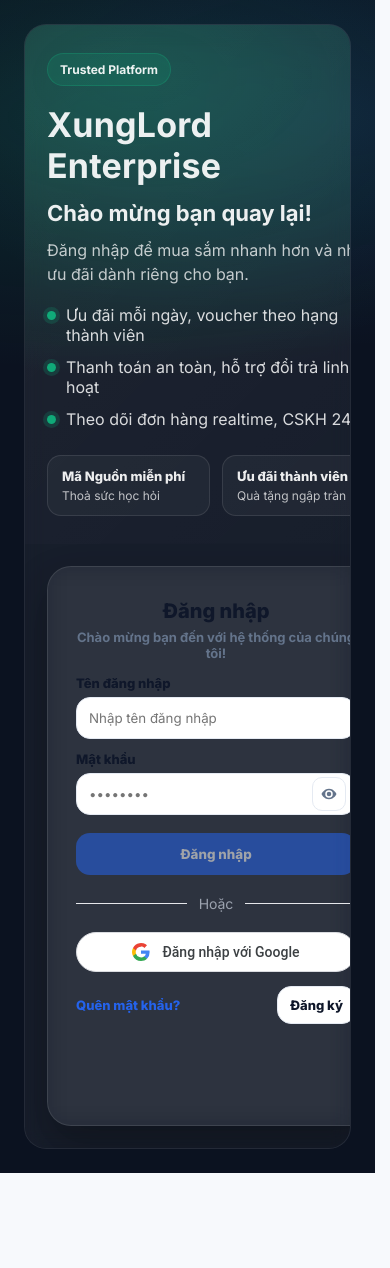
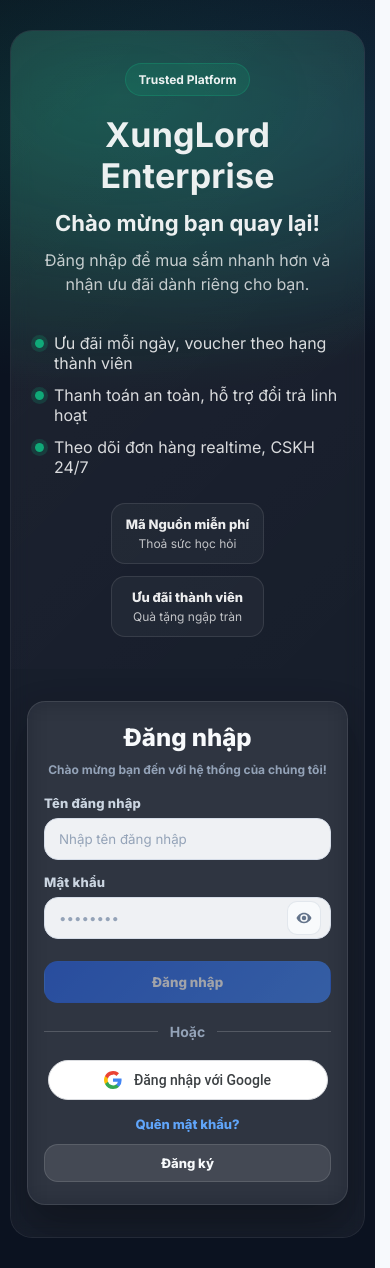
Before and after one commit to xungdzvc/miniEcom, an Angular app in the folder frontend/: page /login in a window 390 px wide. Before the commit the page ends 1173 px from the top, so only its background shows below. Built offline with nearby package versions, Linux system fonts and the light colour scheme.

Commit message:
upgrade UI auth form and auth layout

```diff
--- a/frontend/src/app/features/auth/layout/auth-layout.component.css
+++ b/frontend/src/app/features/auth/layout/auth-layout.component.css
@@ -1,18 +1,24 @@
+* {
+  box-sizing: border-box;
+}
+
 :host { display: block; }
 
-.auth-page{
+.auth-page {
   min-height: 100vh;
-  padding: 24px;
-  display: grid;
-  place-items: center;
+  padding: 16px; /* Giảm padding trên mobile */
+  display: flex;
+  align-items: center;
+  justify-content: center;
   background:
     radial-gradient(900px 420px at 20% 10%, rgba(16,185,129,.14), transparent 60%),
     radial-gradient(760px 420px at 90% 10%, rgba(59,130,246,.10), transparent 55%),
     #0b1220;
 }
 
-.auth-grid{
-  width: min(1080px, 100%);
+.auth-grid {
+  width: 100%;
+  max-width: 1080px;
   min-height: 620px;
   border-radius: 22px;
   overflow: hidden;
@@ -20,19 +26,23 @@
   background: rgba(255,255,255,.03);
   backdrop-filter: blur(10px);
   display: grid;
-  grid-template-columns: 1.25fr .9fr;
+  grid-template-columns: 1.25fr 0.9fr;
 }
 
-.hero{
-  padding: 42px 42px;
+.hero {
+  padding: 42px;
   color: rgba(255,255,255,.92);
   background:
     radial-gradient(900px 520px at 30% 10%, rgba(16,185,129,.22), transparent 58%),
     linear-gradient(135deg, rgba(255,255,255,.05), rgba(255,255,255,.02));
+  display: flex;
+  flex-direction: column;
+  justify-content: center;
 }
 
-.hero-inner{ max-width: 560px; }
-
+.hero-inner {
+  max-width: 100%; /* Đổi từ 560px sang 100% để linh hoạt hơn */
+}
 .badge{
   display: inline-flex;
   align-items: center;
@@ -118,19 +128,37 @@
 .panel{
   display: grid;
   place-items: center;
-  padding: 28px;
+  padding: 12px;
   background: rgba(255,255,255,.02);
 }
 
 /* responsive: mobile -> hero lên trên, form xuống dưới */
-@media (max-width: 900px){
-  .auth-grid{
-    grid-template-columns: 1fr;
+@media (max-width: 900px) {
+  .auth-page {
+    padding: 10px;
   }
-  .hero{
-    padding: 28px 22px;
+  .auth-grid {
+    grid-template-columns: 1fr; /* Chuyển sang 1 cột */
+    min-height: auto;
+    margin: 20px 0;
   }
-  .panel{
-    padding: 22px;
+  .hero {
+    padding: 32px 24px;
+    text-align: center; /* Căn giữa nội dung trên mobile cho đẹp */
+  }
+  .hero-inner {
+    display: flex;
+    flex-direction: column;
+    align-items: center;
+  }
+  .bullets {
+    text-align: left;
+    margin: 18px auto 0;
+  }
+  .panel {
+    padding: 32px 16px; /* Tăng padding để form không sát mép */
+  }
+  .hero-footer {
+    grid-template-columns: 1fr; /* Card mini xếp chồng trên mobile */
   }
 }
--- a/frontend/src/app/features/auth/layout/auth-layout.component.ts
+++ b/frontend/src/app/features/auth/layout/auth-layout.component.ts
@@ -9,7 +9,7 @@
   styleUrls: ['./auth-layout.component.css'],
 })
 export class AuthLayoutComponent {
-  @Input() brand = 'TuanBinh Enterprise';
+  @Input() brand = 'Xunglord Enterprise';
   @Input() badgeText = 'Trusted Platform';
 
   // nội dung bên trái (bạn có thể đổi tuỳ shop)
--- a/frontend/src/app/features/auth/shared/auth-form.component.css
+++ b/frontend/src/app/features/auth/shared/auth-form.component.css
@@ -1,181 +1,235 @@
-:host { display:block; }
+:host {
+  display: block;
+  width: 100%;
+  max-width: 100%;
+}
+
+*,
+*::before,
+*::after {
+  box-sizing: border-box;
+}
 
 .auth-card {
-  width: 100%;
+  width: min(100%, 420px);
   max-width: 420px;
-  /* Cố định chiều cao tối thiểu để Login và Register không bị lệch nhau quá nhiều */
   min-height: 560px;
   display: flex;
   flex-direction: column;
   padding: 32px 28px;
   border-radius: 24px;
-  background: rgba(255, 255, 255, 0.05);
-  border: 1px solid rgba(255, 255, 255, 0.1);
+  background: rgba(255, 255, 255, 0.06);
+  border: 1px solid rgba(255, 255, 255, 0.10);
   backdrop-filter: blur(12px);
-  box-shadow: 0 20px 40px rgba(0, 0, 0, 0.3);
+  box-shadow: 0 20px 40px rgba(0, 0, 0, 0.30);
   transition: all 0.3s ease;
+  margin: 0 auto;
+  overflow: hidden;
 }
 
-.auth-header{
-  margin-bottom: 14px;
+.auth-header {
+  margin-bottom: 16px;
   text-align: center;
 }
 
-.auth-header h2{
+.auth-header h2 {
   margin: 0;
-  font-size: 20px;
+  font-size: 30px;
   font-weight: 900;
-  color: var(--text);
+  line-height: 1.2;
+  color: #f8fafc;
 }
 
-.subtitle{
-  margin: 6px 0 0;
-  color: var(--muted);
+.subtitle {
+  margin: 8px 0 0;
+  color: #94a3b8;
   font-size: 13px;
   font-weight: 700;
+  line-height: 1.5;
 }
 
-.form-group{ margin-bottom: 12px; }
-
-label{
-  display:block;
-  margin-bottom: 6px;
-  font-size: 13px;
-  font-weight: 900;
-  color: var(--text);
+form {
+  width: 100%;
 }
 
-.form-control{
+.form-group {
+  margin-bottom: 14px;
+}
+
+label {
+  display: block;
+  margin-bottom: 7px;
+  font-size: 13px;
+  font-weight: 800;
+  letter-spacing: 0.2px;
+  color: #cbd5e1;
+}
+
+.form-control {
   width: 100%;
-  padding: 12px 12px;
+  min-width: 0;
+  padding: 12px 14px;
   border-radius: var(--radius-md);
-  border: 1px solid var(--border);
-  background: var(--card);
-  color: var(--text);
+  border: 1px solid color-mix(in srgb, var(--border) 82%, #94a3b8 18%);
+  background: rgba(248, 250, 252, 0.96);
+  color: #0f172a;
   outline: none;
-  transition: box-shadow .12s ease, border-color .12s ease, background .12s ease;
+  transition: box-shadow 0.12s ease, border-color 0.12s ease, background 0.12s ease;
   box-sizing: border-box;
 }
 
-.form-control:focus{
-  border-color: color-mix(in srgb, var(--accent) 60%, var(--border));
-  box-shadow: var(--ring);
+.form-control::placeholder {
+  color: #94a3b8;
 }
 
-.field-error{
+.form-control:focus {
+  border-color: color-mix(in srgb, var(--accent) 60%, #ffffff 40%);
+  box-shadow: 0 0 0 4px rgba(59, 130, 246, 0.16);
+}
+
+.field-error {
   margin-top: 6px;
   font-size: 12px;
   font-weight: 800;
-  color: var(--danger);
+  color: #f87171;
 }
 
-.btn-submit{
+.btn-submit {
   width: 100%;
   padding: 12px 14px;
   border-radius: var(--radius-md);
   border: 1px solid transparent;
-  background: var(--accent);
+  background: linear-gradient(135deg, #2563eb, #3b82f6);
   color: #fff;
   cursor: pointer;
   font-weight: 900;
-  transition: transform .12s ease, box-shadow .12s ease, background .12s ease;
-  margin-top: 6px;
+  transition: transform 0.12s ease, box-shadow 0.12s ease, background 0.12s ease;
+  margin-top: 8px;
 }
 
-.btn-submit:hover{
-  background: var(--accent-2);
+.btn-submit:hover {
+  background: linear-gradient(135deg, #1d4ed8, #2563eb);
   transform: translateY(-1px);
-  box-shadow: var(--shadow-sm);
+  box-shadow: 0 12px 24px rgba(37, 99, 235, 0.22);
 }
 
-.btn-submit:active{ transform: translateY(0); }
+.btn-submit:active {
+  transform: translateY(0);
+}
 
-.btn-submit.is-disabled{
-  opacity: .55;
+.btn-submit.is-disabled {
+  opacity: 0.55;
   cursor: not-allowed;
   transform: none !important;
   box-shadow: none !important;
 }
 
-.aux-row{
-  margin-top: 14px;
+.aux-row {
+  margin-top: 16px;
   display: flex;
   align-items: center;
   justify-content: space-between;
   gap: 12px;
 }
 
-.aux-row.center{
+.aux-row.center {
   justify-content: center;
   flex-wrap: wrap;
 }
 
-.link{
+.link {
   text-decoration: none;
-  color: var(--accent);
-  font-weight: 900;
+  color: #60a5fa;
+  font-weight: 800;
   font-size: 13px;
 }
 
-.link:hover{ text-decoration: underline; }
+.link:hover {
+  text-decoration: underline;
+}
 
-.muted{ color: var(--muted); font-size: 13px; font-weight: 800; }
+.muted {
+  color: #94a3b8;
+  font-size: 13px;
+  font-weight: 700;
+}
 
-.btn-secondary{
+.btn-secondary {
   text-decoration: none;
-  padding: 10px 12px;
+  padding: 10px 14px;
   border-radius: var(--radius-md);
-  border: 1px solid var(--border);
-  background: var(--card);
-  color: var(--text);
-  font-weight: 900;
+  border: 1px solid rgba(255, 255, 255, 0.12);
+  background: rgba(255, 255, 255, 0.10);
+  color: #f8fafc;
+  font-weight: 800;
   font-size: 13px;
   white-space: nowrap;
-  transition: transform .12s ease, box-shadow .12s ease, background .12s ease;
+  transition: transform 0.12s ease, box-shadow 0.12s ease, background 0.12s ease;
 }
 
-.btn-secondary:hover{ transform: translateY(-1px); box-shadow: var(--shadow-sm); background: var(--surface-1); }
-.btn-secondary:active{ transform: translateY(0); }
+.btn-secondary:hover {
+  transform: translateY(-1px);
+  box-shadow: var(--shadow-sm);
+  background: rgba(255, 255, 255, 0.14);
+}
 
-.error-banner{
-  background: color-mix(in srgb, var(--danger) 12%, var(--card));
-  color: var(--danger);
+.btn-secondary:active {
+  transform: translateY(0);
+}
+
+.error-banner {
+  background: rgba(239, 68, 68, 0.10);
+  color: #fca5a5;
   padding: 10px 12px;
   border-radius: var(--radius-md);
   font-size: 13px;
-  font-weight: 900;
+  font-weight: 800;
   margin-bottom: 10px;
-  border: 1px solid color-mix(in srgb, var(--danger) 30%, var(--border));
+  border: 1px solid rgba(248, 113, 113, 0.22);
   text-align: center;
 }
 
-.slide-in{ animation: slideDown .22s ease-out forwards; }
+.slide-in {
+  animation: slideDown 0.22s ease-out forwards;
+}
 
 .auth-divider {
   display: flex;
   align-items: center;
   margin: 20px 0;
-  color: #9ca3af;
+  color: #94a3b8;
   font-size: 14px;
+  font-weight: 700;
 }
 
 .auth-divider::before,
 .auth-divider::after {
-  content: '';
+  content: "";
   flex: 1;
   height: 1px;
-  background: #e5e7eb;
+  background: rgba(255, 255, 255, 0.18);
 }
 
-.auth-divider span { padding: 0 12px; }
+.auth-divider span {
+  padding: 0 12px;
+}
 
-.google-login-wrapper { display: flex; justify-content: center; }
+.google-login-wrapper {
+  display: flex;
+  justify-content: center;
+  width: 100%;
+  overflow: hidden;
+}
 
-/* NEW: password toggle */
-.input-wrap{ position: relative; }
-.has-suffix{ padding-right: 46px; }
+.input-wrap {
+  position: relative;
+}
 
-.suffix-btn{
+.has-suffix {
+  padding-right: 50px;
+}
+
+.suffix-btn {
   position: absolute;
   top: 50%;
   right: 10px;
@@ -183,41 +237,78 @@
   width: 34px;
   height: 34px;
   border-radius: 10px;
-  border: 1px solid var(--border);
-  background: var(--card);
-  color: var(--muted);
+  border: 1px solid rgba(148, 163, 184, 0.22);
+  background: #f8fafc;
+  color: #64748b;
   display: grid;
   place-items: center;
   cursor: pointer;
-  transition: transform .12s ease, box-shadow .12s ease, background .12s ease;
+  transition: transform 0.12s ease, box-shadow 0.12s ease, background 0.12s ease;
 }
 
-.suffix-btn:hover{
-  background: var(--surface-1);
+.suffix-btn:hover {
+  background: #eef2f7;
   box-shadow: var(--shadow-sm);
   transform: translateY(-50%) scale(1.02);
 }
 
-/* NEW: terms */
-.terms-row{
+.terms-row {
   margin-top: 10px;
   margin-bottom: 8px;
 }
 
-.terms{
+.terms {
   display: flex;
   gap: 10px;
   align-items: flex-start;
   cursor: pointer;
   user-select: none;
   font-size: 13px;
-  font-weight: 800;
-  color: var(--text);
+  font-weight: 700;
+  color: #cbd5e1;
+  line-height: 1.5;
 }
 
-.terms input{ margin-top: 3px; }
+.terms input {
+  margin-top: 3px;
+  flex: 0 0 auto;
+}
 
-@keyframes slideDown{
-  from{ opacity: 0; transform: translateY(-8px); }
-  to{ opacity: 1; transform: translateY(0); }
+@keyframes slideDown {
+  from {
+    opacity: 0;
+    transform: translateY(-8px);
+  }
+  to {
+    opacity: 1;
+    transform: translateY(0);
+  }
 }
+
+@media (max-width: 640px) {
+  .auth-card {
+    width: 100%;
+    max-width: 100%;
+    min-height: unset;
+    padding: 22px 16px;
+    border-radius: 18px;
+  }
+
+  .auth-header h2 {
+    font-size: 24px;
+  }
+
+  .subtitle {
+    font-size: 12px;
+  }
+
+  .aux-row {
+    flex-direction: column;
+    align-items: stretch;
+  }
+
+  .aux-row .btn-secondary,
+  .aux-row .link {
+    text-align: center;
+  }
+}
--- a/frontend/src/app/features/auth/shared/auth-form.component.html
+++ b/frontend/src/app/features/auth/shared/auth-form.component.html
@@ -5,7 +5,6 @@
   </div>
 
   <form (ngSubmit)="submitForm(f)" #f="ngForm" novalidate>
-    <!-- Username -->
     <div class="form-group">
       <label>Tên đăng nhập</label>
       <input
@@ -15,6 +14,7 @@
         name="username"
         class="form-control"
         required
+        autocomplete="username"
         #username="ngModel"
       />
       @if (username.invalid && (username.dirty || username.touched)) {
@@ -22,7 +22,6 @@
       }
     </div>
 
-    <!-- Email (Register only) -->
     @if (mode === 'register') {
       <div class="form-group slide-in">
         <label>Email</label>
@@ -34,6 +33,7 @@
           class="form-control"
           required
           email
+          autocomplete="email"
           #emailModel="ngModel"
         />
         @if (emailModel.invalid && (emailModel.dirty || emailModel.touched)) {
@@ -45,7 +45,6 @@
       </div>
     }
 
-    <!-- Password -->
     <div class="form-group">
       <label>Mật khẩu</label>
 
@@ -57,6 +56,7 @@
           name="password"
           class="form-control has-suffix"
           required
+          autocomplete="current-password"
           #password="ngModel"
         />
 
@@ -67,13 +67,11 @@
           [attr.aria-label]="showPassword ? 'Ẩn mật khẩu' : 'Hiện mật khẩu'"
         >
           @if (!showPassword) {
-            <!-- eye -->
             <svg viewBox="0 0 24 24" width="18" height="18" aria-hidden="true">
               <path d="M12 5c-7 0-10 7-10 7s3 7 10 7 10-7 10-7-3-7-10-7zm0 12a5 5 0 1 1 0-10 5 5 0 0 1 0 10z" fill="currentColor"/>
               <path d="M12 9a3 3 0 1 0 0 6 3 3 0 0 0 0-6z" fill="currentColor"/>
             </svg>
           } @else {
-            <!-- eye-off -->
             <svg viewBox="0 0 24 24" width="18" height="18" aria-hidden="true">
               <path d="M2 5.27 3.28 4 20 20.72 18.73 22l-3.2-3.2c-1.1.44-2.3.7-3.53.7-7 0-10-7-10-7a18.6 18.6 0 0 1 5.05-5.73L2 5.27zM12 7c7 0 10 7 10 7a18.6 18.6 0 0 1-3.9 4.8l-2.03-2.03A5 5 0 0 0 9.23 8.1L7.74 6.6A11.7 11.7 0 0 1 12 7z" fill="currentColor"/>
             </svg>
@@ -86,7 +84,6 @@
       }
     </div>
 
-    <!-- Retype password (Register only) -->
     @if (mode === 'register') {
       <div class="form-group slide-in">
         <label>Nhập lại mật khẩu</label>
@@ -99,6 +96,7 @@
             name="retype_password"
             class="form-control has-suffix"
             required
+            autocomplete="new-password"
             #retype="ngModel"
           />
 
@@ -130,7 +128,6 @@
         }
       </div>
 
-      <!-- Terms (Register only) -->
       <div class="terms-row slide-in">
         <label class="terms">
           <input
@@ -141,7 +138,7 @@
             #agree="ngModel"
           />
           <span>
-            Toi dong tinh với
+            Tôi đồng ý với
             <a class="link" [routerLink]="termsPath" (click)="$event.stopPropagation()">Điều khoản dịch vụ</a>
             và
             <a class="link" [routerLink]="privacyPath" (click)="$event.stopPropagation()">Chính sách bảo mật</a>
@@ -167,20 +164,16 @@
       {{ buttonText }}
     </button>
 
-    <!-- Divider -->
     <div class="auth-divider">
       <span>Hoặc</span>
     </div>
 
-    <!-- Google Login -->
     <div class="google-login-wrapper">
       <div #googleBtn></div>
     </div>
 
-    <!-- Extra actions -->
     <ng-content></ng-content>
 
-    <!-- Extra actions: forgot password + switch login/register -->
     @if (mode === 'login' && showLoginExtras) {
       <div class="aux-row">
         <a class="link" [routerLink]="forgotPasswordPath">Quên mật khẩu?</a>
```
